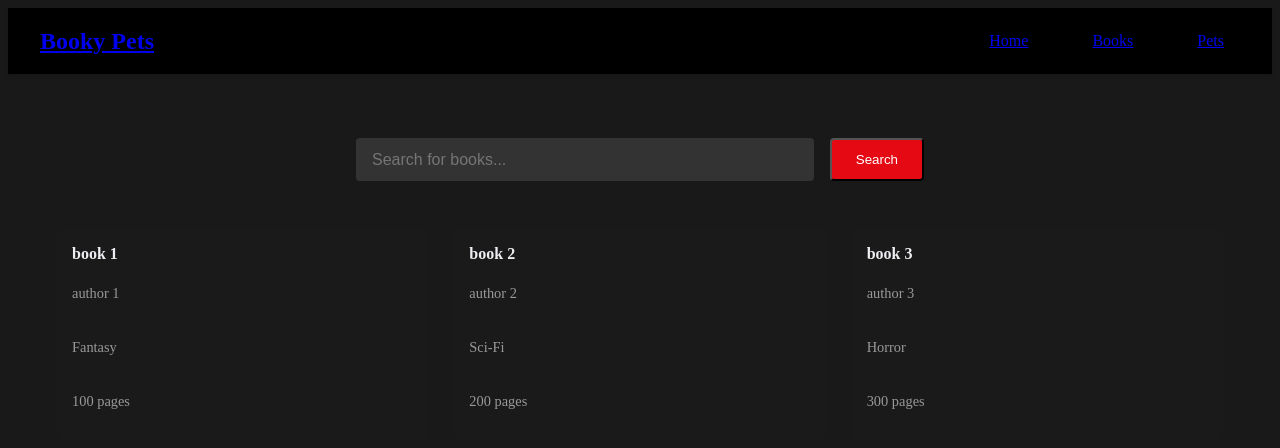
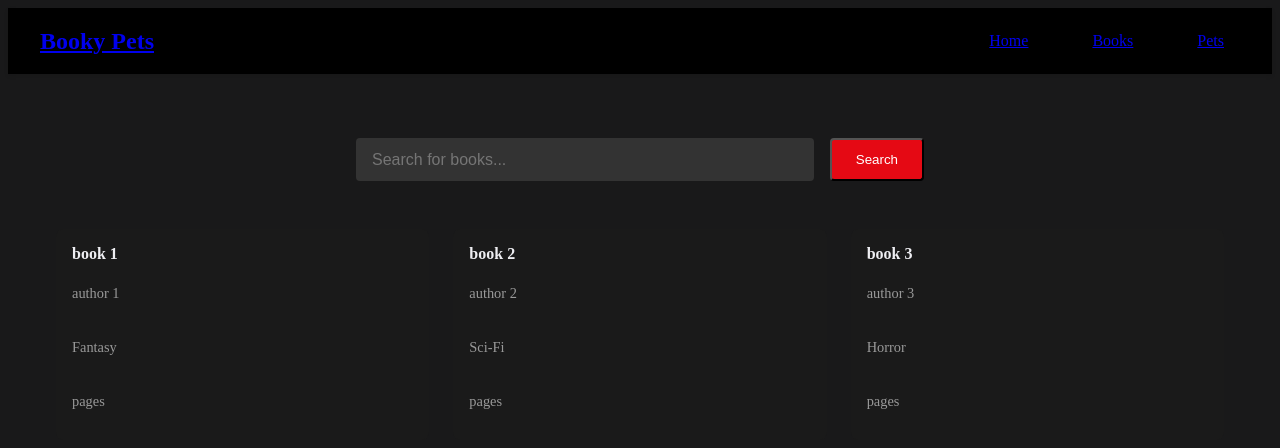
Before and after one commit to tmiesz/BookyPets, a React (Vite) app in the folder src/BookyPets.Web/: page /books in a window 1280 px wide. Shown: the top 448 px of the page. Built offline with nearby package versions, Linux system fonts and the light colour scheme.

Commit message:
fix(web): fix book type casing

```diff
--- a/src/BookyPets.Web/src/components/BookCard.tsx
+++ b/src/BookyPets.Web/src/components/BookCard.tsx
@@ -23,7 +23,7 @@ function BookCard({ book }: BookCardProps) {
             <h3>{book.title}</h3>
             <p>{book.author}</p>
             <p>{book.genre}</p>
-            <p>{book.pagecount} pages</p>
+            <p>{book.pageCount} pages</p>
         </div>
     </div>
 }
--- a/src/BookyPets.Web/src/types/Book.ts
+++ b/src/BookyPets.Web/src/types/Book.ts
@@ -3,5 +3,5 @@ export interface Book {
     title: string,
     author: string,
     genre: string,
-    pagecount: number
+    pageCount: number
 }
```
